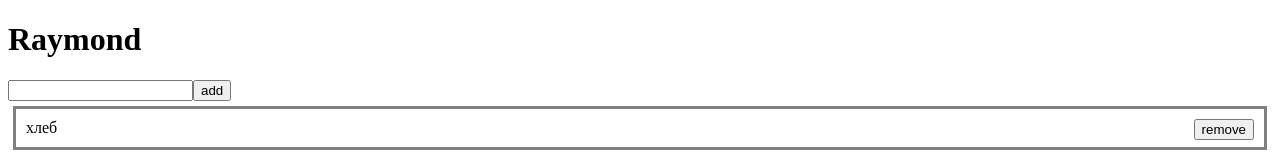
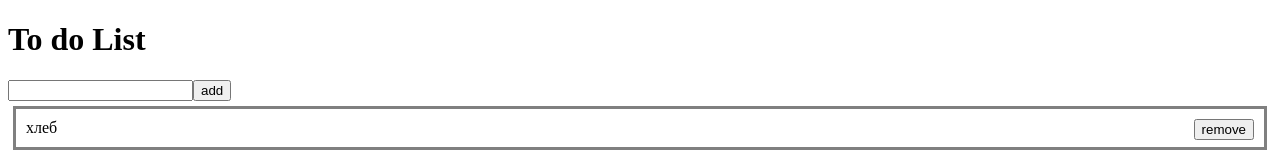
Before and after one commit to RaymondProduction/angular-to-do-list, an Angular app: page / in a window 1280 px wide. Shown: the top 153 px of the page. Built offline with nearby package versions, Linux system fonts and the light colour scheme.

Commit message:
Changed title

```diff
--- a/src/app/app.component.ts
+++ b/src/app/app.component.ts
@@ -11,7 +11,7 @@ interface ITask {
   styleUrls: ['./app.component.css']
 })
 export class AppComponent {
-  title = 'Raymond';
+  title = 'To do List';
   tasks = [
     {title: 'хлеб',
     complete: false},
```
Also changed, not shown: 1 other file (tests, documents, lock files or other folders).
